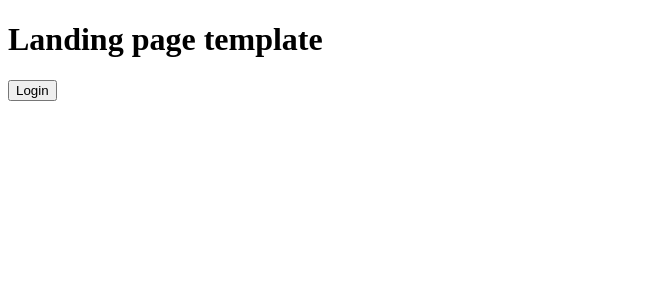
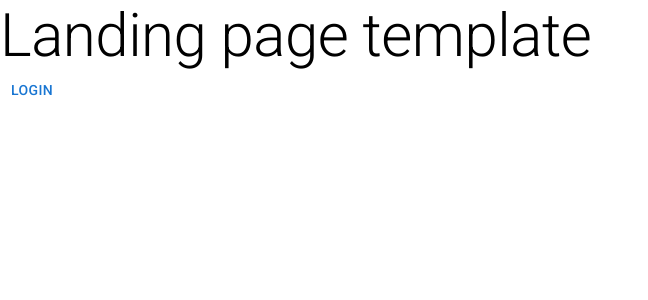
Before and after one commit to apsys-mx/apsys.frontend.base, a React (Vite) app: page /landing in a window 1280 px wide. Shown: the top 300 px of the page, without its empty margins (0-648 px from the left). Built offline with nearby package versions, Linux system fonts and the light colour scheme; what redux-oidc would draw is missing.

Commit message:
Configure mui and roboto font

```diff
--- a/package.json
+++ b/package.json
@@ -9,6 +9,11 @@
     "preview": "vite preview"
   },
   "dependencies": {
+    "@emotion/react": "^11.10.6",
+    "@emotion/styled": "^11.10.6",
+    "@fontsource/roboto": "^4.5.8",
+    "@mui/icons-material": "^5.11.11",
+    "@mui/material": "^5.11.11",
     "@reduxjs/toolkit": "^1.9.3",
     "oidc-client": "^1.11.5",
     "react": "^18.2.0",
--- /dev/null
+++ b/src/assets/roboto-font.js
@@ -0,0 +1,5 @@
+import '@fontsource/roboto/300.css'
+import '@fontsource/roboto/400.css'
+import '@fontsource/roboto/500.css'
+import '@fontsource/roboto/700.css'
+import '../index.css'
--- a/src/features/home/index/home.template.jsx
+++ b/src/features/home/index/home.template.jsx
@@ -1,4 +1,5 @@
 import React from 'react'
+import { Button, TextField, Typography } from '@mui/material'
 
 /**
  * Home component
@@ -6,10 +7,10 @@ import React from 'react'
 const HomeTemplate = ({ title, onchangeTitle, onLogoutClick }) => {
 	return (
 		<div>
-			<h1>Home page</h1>
-			<h2>{title}</h2>
-			<input onChange={onchangeTitle} />
-			<button onClick={onLogoutClick}>Logout</button>
+			<Typography variant='h2'>Home page</Typography>
+			<Typography variant='h5'>{title}</Typography>
+			<TextField onChange={onchangeTitle} />
+			<Button onClick={onLogoutClick}>Logout</Button>
 		</div>
 	)
 }
--- a/src/features/landing/landing.template.jsx
+++ b/src/features/landing/landing.template.jsx
@@ -1,4 +1,5 @@
 import React from 'react'
+import { Button, Typography } from '@mui/material'
 
 /**
  * Landing page
@@ -6,8 +7,8 @@ import React from 'react'
 const LandingTemplate = ({ onLoginClick }) => {
 	return (
 		<div>
-			<h1>Landing page template</h1>
-			<button onClick={onLoginClick}>Login</button>
+			<Typography variant='h2'>Landing page template</Typography>
+			<Button onClick={onLoginClick}>Login</Button>
 		</div>
 	)
 }
--- /dev/null
+++ b/src/index.css
@@ -0,0 +1,7 @@
+body {
+	margin: 0;
+	font-family: 'Roboto', 'Oxygen', 'Ubuntu', 'Cantarell',
+		'Fira Sans', 'Droid Sans', 'Helvetica Neue', sans-serif;
+	-webkit-font-smoothing: antialiased;
+	-moz-osx-font-smoothing: grayscale;
+}
--- a/src/main.jsx
+++ b/src/main.jsx
@@ -6,6 +6,8 @@ import { BrowserRouter, Routes, Route } from 'react-router-dom'
 
 import Landing from './features/landing/landing'
 import CallbackPage from './auth/callback-page'
+
+import './assets/roboto-font'
 
 ReactDOM.createRoot(document.getElementById('root')).render(
 	<React.StrictMode>
```
Also changed, not shown: 2 other files (tests, documents, lock files or other folders).
